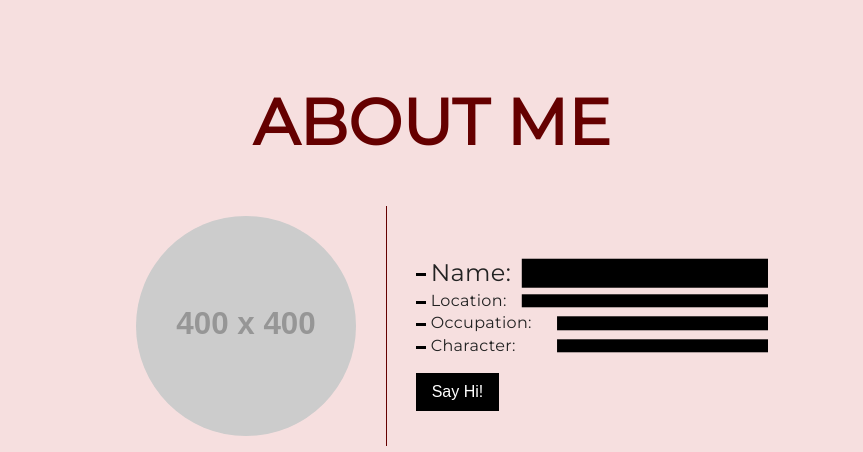
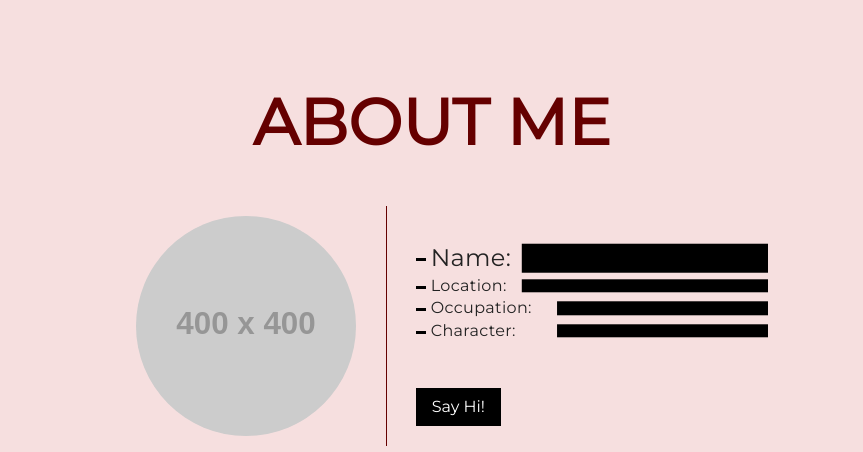
Before and after one commit to shelune/portfolio_2, a website: page app/index.html in a window 1280 px wide. Shown: the part 2519-2971 px from the top of the page, without its empty margins (208-1071 px from the left). Drawn offline with nearby package versions, Linux system fonts and the light colour scheme; placeholder pictures from the web are drawn by us; a web font is replaced by a local one.

Commit message:
fixing some timing-functions

```diff
--- a/app/css/main.css
+++ b/app/css/main.css
@@ -848,12 +848,19 @@ li.featured:hover {
 }
 
 .modal-box__trigger {
-  margin-left: 20px;
+  margin: 30px 0 0 20px;
   outline: none;
   border: 0;
   background: rgb(0, 0, 0);
   color: #fff;
   padding: 8px 16px;
+  font-family: 'Montserrat', sans-serif;
+  transition: all 0.3s ease;
+}
+
+.modal-box__trigger:hover {
+  background: rgb(101, 0 , 0);
+  color: #fff;
 }
 
 
```
